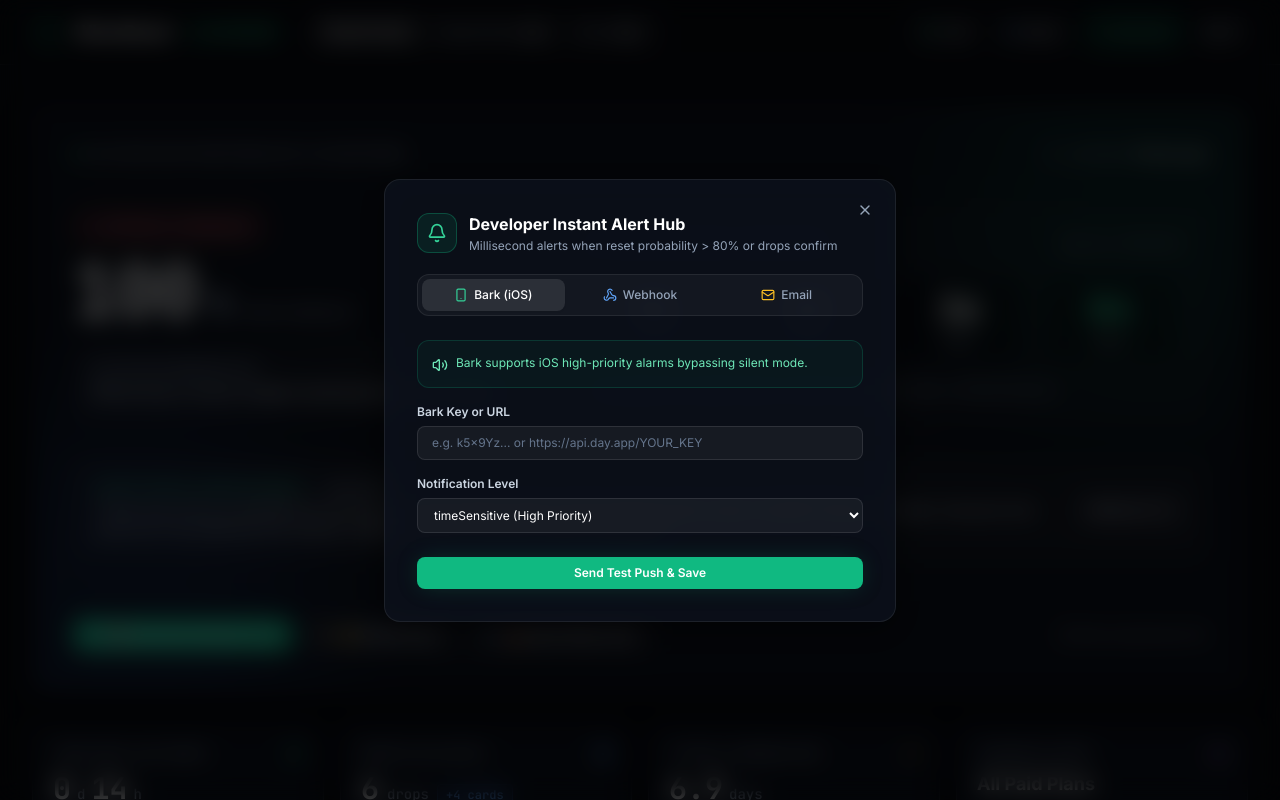
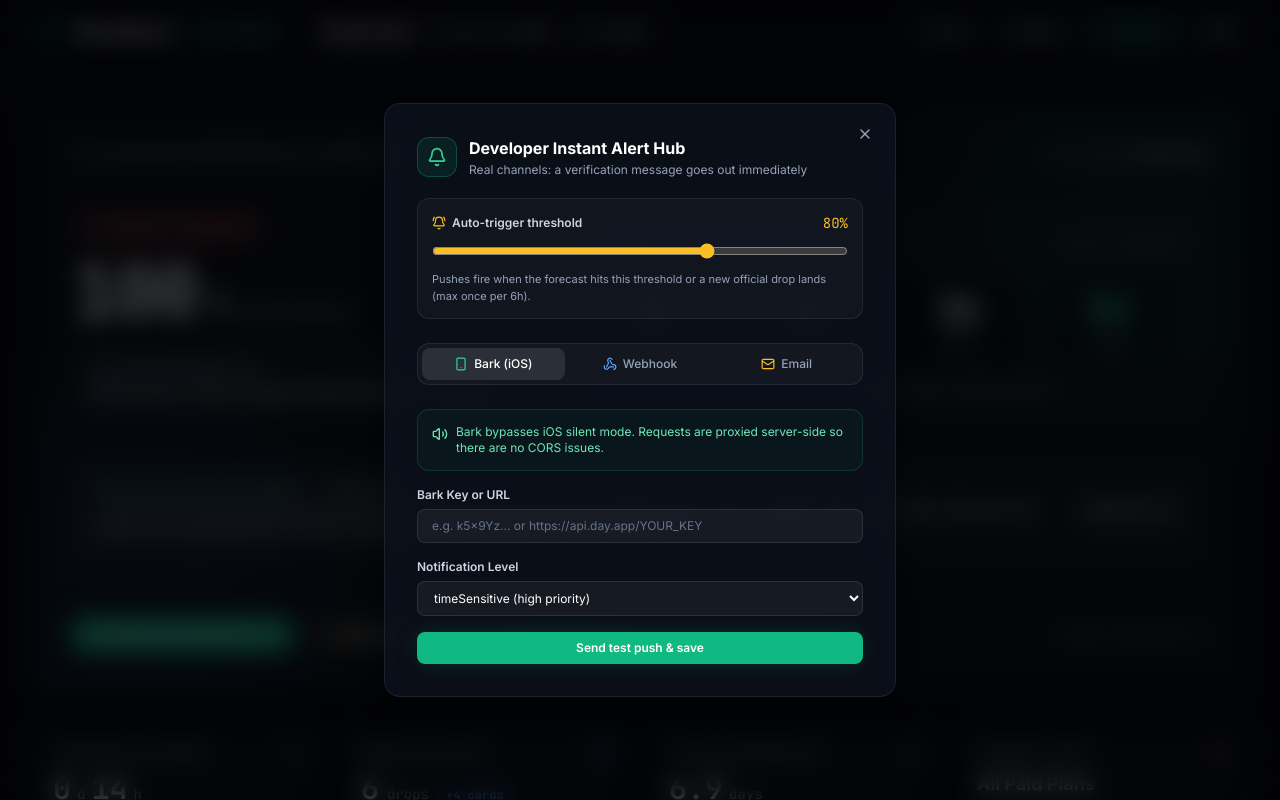
Before and after one commit to xsk-code/whenreset, a Next.js app: page / in a window 1280 px wide. Both pictures are taken after a click on the button "Alert Hub". Shown: the top 800 px of the page. Built offline with nearby package versions, Linux system fonts and the light colour scheme; no server answers.

Commit message:
feat(alerts): rework alert modal on the shared notify layer

```diff
--- a/src/components/dashboard/AlertModal.tsx
+++ b/src/components/dashboard/AlertModal.tsx
@@ -1,7 +1,24 @@
 "use client";
 
 import React, { useState, useEffect } from "react";
-import { X, Bell, Smartphone, Webhook, Mail, CheckCircle2, AlertCircle, Volume2 } from "lucide-react";
+import {
+  X,
+  Bell,
+  Smartphone,
+  Webhook,
+  Mail,
+  CheckCircle2,
+  AlertCircle,
+  Volume2,
+  BellRing,
+} from "lucide-react";
+import {
+  readAlertConfig,
+  saveAlertConfig,
+  pushNotification,
+  subscribeEmail,
+  DEFAULT_THRESHOLD,
+} from "@/lib/notify";
 
 interface AlertModalProps {
   isOpen: boolean;
@@ -9,84 +26,125 @@
   lang: "en" | "zh";
 }
 
-export const AlertModal: React.FC<AlertModalProps> = ({
-  isOpen,
-  onClose,
-  lang,
-}) => {
+export const AlertModal: React.FC<AlertModalProps> = ({ isOpen, onClose, lang }) => {
   const isZh = lang === "zh";
   const [tab, setTab] = useState<"bark" | "webhook" | "email">("bark");
 
-  // Bark state
   const [barkKey, setBarkKey] = useState<string>("");
   const [barkLevel, setBarkLevel] = useState<string>("timeSensitive");
   const [barkTestStatus, setBarkTestStatus] = useState<string | null>(null);
 
-  // Webhook state
   const [webhookUrl, setWebhookUrl] = useState<string>("");
-  const [webhookSaved, setWebhookSaved] = useState<boolean>(false);
+  const [webhookStatus, setWebhookStatus] = useState<string | null>(null);
 
-  // Email state
   const [email, setEmail] = useState<string>("");
-  const [emailSaved, setEmailSaved] = useState<boolean>(false);
+  const [emailStatus, setEmailStatus] = useState<string | null>(null);
 
-  // Load saved settings
+  const [threshold, setThreshold] = useState<number>(DEFAULT_THRESHOLD);
+
   useEffect(() => {
-    try {
-      const savedBark = localStorage.getItem("whenreset_bark_key");
-      if (savedBark) setBarkKey(savedBark);
-      const savedWebhook = localStorage.getItem("whenreset_webhook_url");
-      if (savedWebhook) setWebhookUrl(savedWebhook);
-      const savedEmail = localStorage.getItem("whenreset_email");
-      if (savedEmail) setEmail(savedEmail);
-    } catch {}
+    const config = readAlertConfig();
+    setBarkKey(config.barkKey);
+    setBarkLevel(config.barkLevel);
+    setWebhookUrl(config.webhookUrl);
+    setEmail(config.email);
+    setThreshold(config.threshold);
   }, []);
 
   if (!isOpen) return null;
 
-  // Test Bark push
   const handleTestBark = async () => {
     if (!barkKey.trim()) {
       setBarkTestStatus("empty");
       return;
     }
     setBarkTestStatus("sending");
-
-    try {
-      localStorage.setItem("whenreset_bark_key", barkKey.trim());
-      // Clean up key if user pasted full url or key
-      const cleanKey = barkKey.trim().replace(/^https?:\/\/api\.day\.app\//, "");
-      const testUrl = `https://api.day.app/${cleanKey}/WhenReset/⚡%20Codex%20Quota%20Reset%20Radar?level=${barkLevel}&sound=alarm`;
-
-      const res = await fetch(testUrl, { mode: "no-cors" });
-      setBarkTestStatus("success");
-      setTimeout(() => setBarkTestStatus(null), 3500);
-    } catch (err) {
-      setBarkTestStatus("error");
-      setTimeout(() => setBarkTestStatus(null), 3500);
-    }
+    saveAlertConfig({ barkKey: barkKey.trim(), barkLevel, threshold });
+    const result = await pushNotification({
+      channel: "bark",
+      target: barkKey.trim(),
+      level: barkLevel,
+      title: isZh ? "⚡ WhenReset 测试推送" : "⚡ WhenReset test push",
+      body: isZh
+        ? "如果你看到这条消息，说明 iOS 强提醒通道已打通。"
+        : "If you see this, the iOS high-priority channel works.",
+    });
+    setBarkTestStatus(result.ok ? "success" : "error");
+    setTimeout(() => setBarkTestStatus(null), 4000);
   };
 
-  const handleSaveWebhook = () => {
-    if (webhookUrl.trim()) {
-      localStorage.setItem("whenreset_webhook_url", webhookUrl.trim());
-      setWebhookSaved(true);
-      setTimeout(() => setWebhookSaved(false), 2500);
+  const handleSaveWebhook = async () => {
+    if (!webhookUrl.trim()) {
+      setWebhookStatus("empty");
+      return;
     }
+    setWebhookStatus("sending");
+    saveAlertConfig({ webhookUrl: webhookUrl.trim(), threshold });
+    const result = await pushNotification({
+      channel: "webhook",
+      target: webhookUrl.trim(),
+      title: isZh ? "⚡ WhenReset 已连接" : "⚡ WhenReset connected",
+      body: isZh
+        ? "机器人通道已验证，重置信号将实时送达群聊。"
+        : "Channel verified. Reset signals will be posted here.",
+    });
+    setWebhookStatus(result.ok ? "success" : "error");
+    setTimeout(() => setWebhookStatus(null), 4000);
   };
 
-  const handleSaveEmail = () => {
-    if (email.trim()) {
-      localStorage.setItem("whenreset_email", email.trim());
-      setEmailSaved(true);
-      setTimeout(() => setEmailSaved(false), 2500);
+  const handleSaveEmail = async () => {
+    if (!email.trim()) {
+      setEmailStatus("empty");
+      return;
     }
+    setEmailStatus("sending");
+    const result = await subscribeEmail(email.trim());
+    if (result.ok) {
+      saveAlertConfig({ email: email.trim(), threshold });
+      setEmailStatus("success");
+    } else if (result.configured === false) {
+      setEmailStatus("unconfigured");
+    } else {
+      setEmailStatus("error");
+    }
+    setTimeout(() => setEmailStatus(null), 5000);
+  };
+
+  const statusBlock = (
+    status: string | null,
+    zhMap: Record<string, string>,
+    enMap: Record<string, string>
+  ) => {
+    if (!status) return null;
+    if (status === "sending") {
+      return (
+        <div className="flex items-center space-x-2 text-xs text-slate-400 mt-2">
+          <span>{isZh ? "正在发送..." : "Sending..."}</span>
+        </div>
+      );
+    }
+    const text = isZh ? zhMap[status] : enMap[status];
+    const tone =
+      status === "success"
+        ? "text-emerald-400"
+        : status === "unconfigured"
+        ? "text-amber-400"
+        : "text-rose-400";
+    return (
+      <div className={`flex items-center space-x-2 text-xs mt-2 ${tone}`}>
+        {status === "success" ? (
+          <CheckCircle2 className="h-4 w-4" />
+        ) : (
+          <AlertCircle className="h-4 w-4" />
+        )}
+        <span>{text}</span>
+      </div>
+    );
   };
 
   return (
     <div className="fixed inset-0 z-50 flex items-center justify-center p-4 bg-black/70 backdrop-blur-md">
       <div className="relative w-full max-w-lg rounded-2xl glass-panel p-6 sm:p-8 border border-white/15 shadow-glass animate-in fade-in zoom-in duration-200">
-        {/* Close Button */}
         <button
           onClick={onClose}
           className="absolute right-4 top-4 rounded-lg p-1.5 text-slate-400 hover:text-white hover:bg-white/10 transition-colors"
@@ -106,20 +164,47 @@
             </h3>
             <p className="text-xs text-slate-400 mt-0.5">
               {isZh
-                ? "当重置概率 > 80% 或官方公告落地时，毫秒级推送提醒"
-                : "Millisecond alerts when reset probability > 80% or drops confirm"}
+                ? "通道真实可用：保存后立即发一条验证消息"
+                : "Real channels: a verification message goes out immediately"}
             </p>
           </div>
         </div>
 
-        {/* Channel Navigation Tabs */}
+        {/* Shared threshold control */}
+        <div className="mb-6 rounded-xl bg-white/[0.03] border border-white/[0.08] p-3.5">
+          <div className="flex items-center justify-between mb-2">
+            <span className="text-xs font-semibold text-slate-300 flex items-center space-x-1.5">
+              <BellRing className="h-3.5 w-3.5 text-amber-400" />
+              <span>{isZh ? "自动触发阈值" : "Auto-trigger threshold"}</span>
+            </span>
+            <span className="font-mono text-sm text-amber-400">{threshold}%</span>
+          </div>
+          <input
+            type="range"
+            min={50}
+            max={95}
+            step={5}
+            value={threshold}
+            onChange={(e) => {
+              const next = Number(e.target.value);
+              setThreshold(next);
+              saveAlertConfig({ threshold: next });
+            }}
+            className="w-full accent-amber-400"
+          />
+          <p className="text-[11px] text-slate-400 mt-1.5">
+            {isZh
+              ? "预测概率达到该阈值、或出现新的官方重置公告时，自动推送到下方已配置的通道（每 6 小时最多一次）。"
+              : "Pushes fire when the forecast hits this threshold or a new official drop lands (max once per 6h)."}
+          </p>
+        </div>
+
+        {/* Channel tabs */}
         <div className="grid grid-cols-3 gap-1 rounded-xl bg-white/[0.04] p-1 border border-white/[0.08] mb-6 text-xs">
           <button
             onClick={() => setTab("bark")}
             className={`flex items-center justify-center space-x-1.5 py-2 rounded-lg font-medium transition-all ${
-              tab === "bark"
-                ? "bg-white/10 text-white shadow-sm"
-                : "text-slate-400 hover:text-white"
+              tab === "bark" ? "bg-white/10 text-white shadow-sm" : "text-slate-400 hover:text-white"
             }`}
           >
             <Smartphone className="h-3.5 w-3.5 text-emerald-400" />
@@ -128,9 +213,7 @@
           <button
             onClick={() => setTab("webhook")}
             className={`flex items-center justify-center space-x-1.5 py-2 rounded-lg font-medium transition-all ${
-              tab === "webhook"
-                ? "bg-white/10 text-white shadow-sm"
-                : "text-slate-400 hover:text-white"
+              tab === "webhook" ? "bg-white/10 text-white shadow-sm" : "text-slate-400 hover:text-white"
             }`}
           >
             <Webhook className="h-3.5 w-3.5 text-blue-400" />
@@ -139,9 +222,7 @@
           <button
             onClick={() => setTab("email")}
             className={`flex items-center justify-center space-x-1.5 py-2 rounded-lg font-medium transition-all ${
-              tab === "email"
-                ? "bg-white/10 text-white shadow-sm"
-                : "text-slate-400 hover:text-white"
+              tab === "email" ? "bg-white/10 text-white shadow-sm" : "text-slate-400 hover:text-white"
             }`}
           >
             <Mail className="h-3.5 w-3.5 text-amber-400" />
@@ -156,8 +237,8 @@
               <Volume2 className="h-4 w-4 shrink-0 mt-0.5" />
               <span>
                 {isZh
-                  ? "Bark 支持 iOS 设备穿透系统静音模式进行最大音量强提醒，最受国内 AI 开发者喜爱。"
-                  : "Bark supports iOS high-priority alarms bypassing silent mode."}
+                  ? "Bark 支持 iOS 设备穿透静音模式强提醒；推送由本站服务端代理发出，不受浏览器跨域限制。"
+                  : "Bark bypasses iOS silent mode. Requests are proxied server-side so there are no CORS issues."}
               </span>
             </div>
 
@@ -184,40 +265,33 @@
                 className="w-full rounded-lg bg-white/[0.05] border border-white/10 px-3 py-2 text-xs text-white focus:outline-none focus:border-emerald-500"
               >
                 <option value="timeSensitive" className="bg-[#0F1420]">
-                  {isZh ? "时效性通知 (timeSensitive - 突破免打扰)" : "timeSensitive (High Priority)"}
+                  {isZh ? "时效性通知 (突破免打扰)" : "timeSensitive (high priority)"}
                 </option>
                 <option value="active" className="bg-[#0F1420]">
-                  {isZh ? "标准强提醒 (active - 点亮屏幕)" : "active (Standard)"}
+                  {isZh ? "标准强提醒 (点亮屏幕)" : "active (standard)"}
                 </option>
               </select>
             </div>
 
-            <div className="flex items-center space-x-3 pt-2">
-              <button
-                onClick={handleTestBark}
-                className="flex-1 rounded-lg bg-emerald-500 hover:bg-emerald-600 px-4 py-2 text-xs font-semibold text-white shadow-glow-green transition-all"
-              >
-                {barkTestStatus === "sending"
-                  ? isZh
-                    ? "正在发送测试..."
-                    : "Sending test..."
-                  : isZh
-                  ? "发送测试推送并保存"
-                  : "Send Test Push & Save"}
-              </button>
-            </div>
+            <button
+              onClick={handleTestBark}
+              className="w-full rounded-lg bg-emerald-500 hover:bg-emerald-600 px-4 py-2 text-xs font-semibold text-white shadow-glow-green transition-all"
+            >
+              {isZh ? "发送测试推送并保存" : "Send test push & save"}
+            </button>
 
-            {barkTestStatus === "success" && (
-              <div className="flex items-center space-x-2 text-xs text-emerald-400 mt-2">
-                <CheckCircle2 className="h-4 w-4" />
-                <span>{isZh ? "测试推送已发出！请检查手机 Bark。" : "Test push sent! Check your device."}</span>
-              </div>
-            )}
-            {barkTestStatus === "empty" && (
-              <div className="flex items-center space-x-2 text-xs text-rose-400 mt-2">
-                <AlertCircle className="h-4 w-4" />
-                <span>{isZh ? "请先填入有效的 Bark Key" : "Please input a valid Bark key first."}</span>
-              </div>
+            {statusBlock(
+              barkTestStatus,
+              {
+                success: "测试推送已发出！请查看手机 Bark。",
+                empty: "请先填入有效的 Bark Key",
+                error: "推送失败，请检查 Key 是否正确",
+              },
+              {
+                success: "Test push sent. Check your device.",
+                empty: "Please input a valid Bark key first",
+                error: "Push failed — double-check the key",
+              }
             )}
           </div>
         )}
@@ -227,14 +301,12 @@
           <div className="space-y-4">
             <p className="text-xs text-slate-400 leading-relaxed">
               {isZh
-                ? "支持企业微信群机器人、飞书机器人或 Discord Webhook。重置信号触发时自动向群内 @所有人。"
-                : "Supports WeCom, Feishu or Discord bot webhooks for automated channel announcements."}
+                ? "支持企业微信、飞书与 Discord 机器人。保存时会发送一条验证消息，成功即代表通道可用。"
+                : "Supports WeCom, Feishu and Discord bots. A verification message confirms the channel works."}
             </p>
 
             <div>
-              <label className="block text-xs font-semibold text-slate-300 mb-1.5">
-                Webhook URL
-              </label>
+              <label className="block text-xs font-semibold text-slate-300 mb-1.5">Webhook URL</label>
               <input
                 type="text"
                 value={webhookUrl}
@@ -248,14 +320,21 @@
               onClick={handleSaveWebhook}
               className="w-full rounded-lg bg-blue-500 hover:bg-blue-600 px-4 py-2 text-xs font-semibold text-white transition-all shadow-glow-blue"
             >
-              {isZh ? "保存 Webhook 配置" : "Save Webhook"}
+              {isZh ? "保存并验证 Webhook" : "Save & verify webhook"}
             </button>
 
-            {webhookSaved && (
-              <div className="flex items-center space-x-2 text-xs text-blue-400 mt-2">
-                <CheckCircle2 className="h-4 w-4" />
-                <span>{isZh ? "Webhook 配置已成功保存至本地！" : "Webhook saved successfully!"}</span>
-              </div>
+            {statusBlock(
+              webhookStatus,
+              {
+                success: "验证消息已送达群聊！",
+                empty: "请先填写 Webhook 地址",
+                error: "发送失败：目标域名不在允许清单或地址无效",
+              },
+              {
+                success: "Verification delivered to your channel!",
+                empty: "Please fill in a webhook URL first",
+                error: "Failed: destination host not allowed or URL invalid",
+              }
             )}
           </div>
         )}
@@ -265,8 +344,8 @@
           <div className="space-y-4">
             <p className="text-xs text-slate-400 leading-relaxed">
               {isZh
-                ? "我们将在重置概率触达 70% 时发送预告邮件，并在确认生效的一分钟内再次邮件送达。"
-                : "We email once at 70% likelihood, and once more when the drop actually lands."}
+                ? "邮件订阅走服务端订阅读者列表，需部署方配置 RESEND_API_KEY；未配置时会如实提示。"
+                : "Email registration needs RESEND_API_KEY on the deployment; if missing we tell you plainly."}
             </p>
 
             <div>
@@ -289,11 +368,21 @@
               {isZh ? "确认订阅邮件提醒" : "Subscribe via Email"}
             </button>
 
-            {emailSaved && (
-              <div className="flex items-center space-x-2 text-xs text-amber-400 mt-2">
-                <CheckCircle2 className="h-4 w-4" />
-                <span>{isZh ? "邮箱已成功登记！" : "Email registered successfully!"}</span>
-              </div>
+            {statusBlock(
+              emailStatus,
+              {
+                success: "邮箱已成功登记！",
+                empty: "请填写邮箱地址",
+                unconfigured: "当前部署未配置邮件服务，请改用 Bark 或 Webhook 通道",
+                error: "订阅失败，请稍后重试",
+              },
+              {
+                success: "Email registered successfully!",
+                empty: "Please enter an email address",
+                unconfigured:
+                  "Email is not configured on this deployment — use Bark or Webhook instead",
+                error: "Subscription failed, please retry later",
+              }
             )}
           </div>
         )}
```
